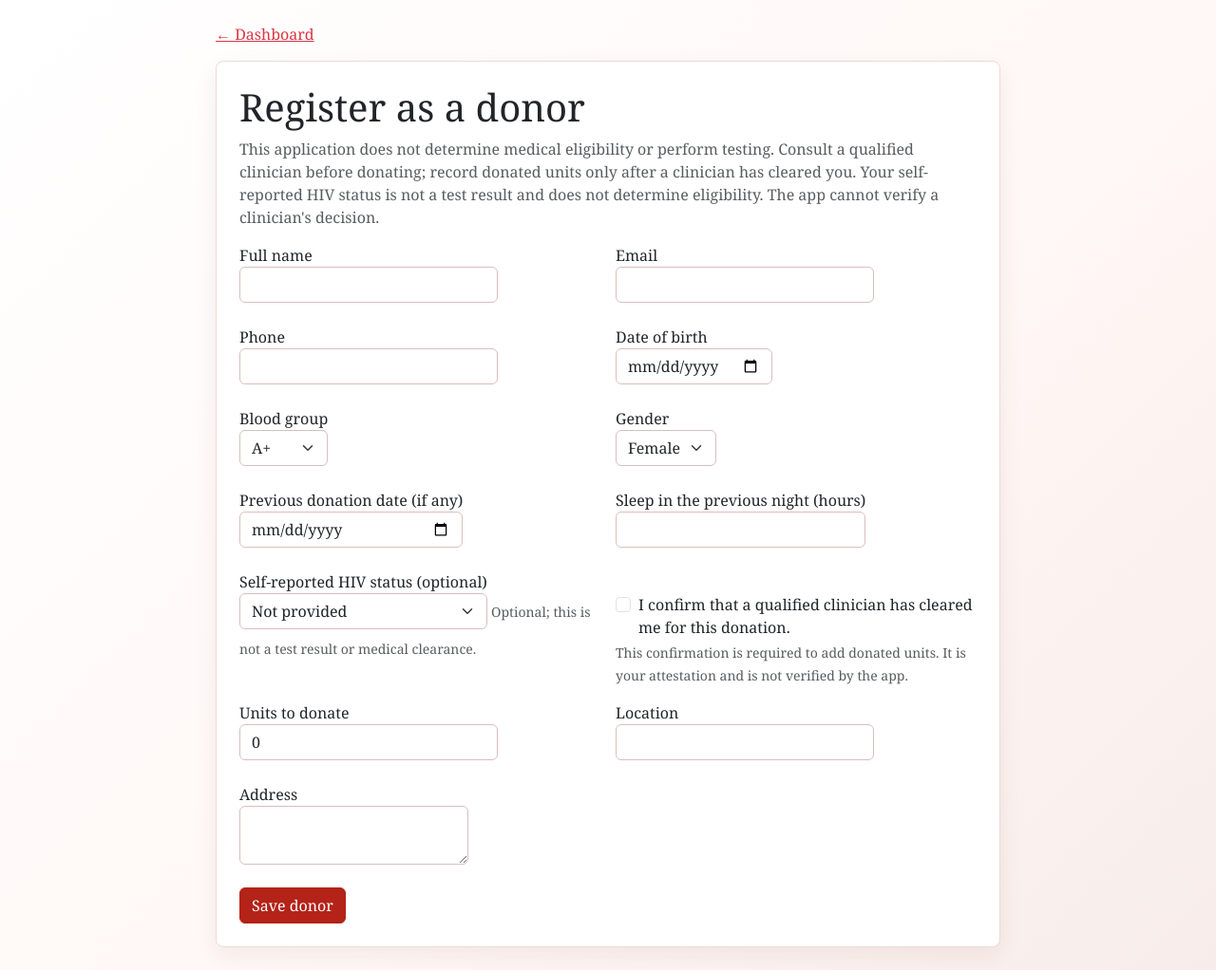
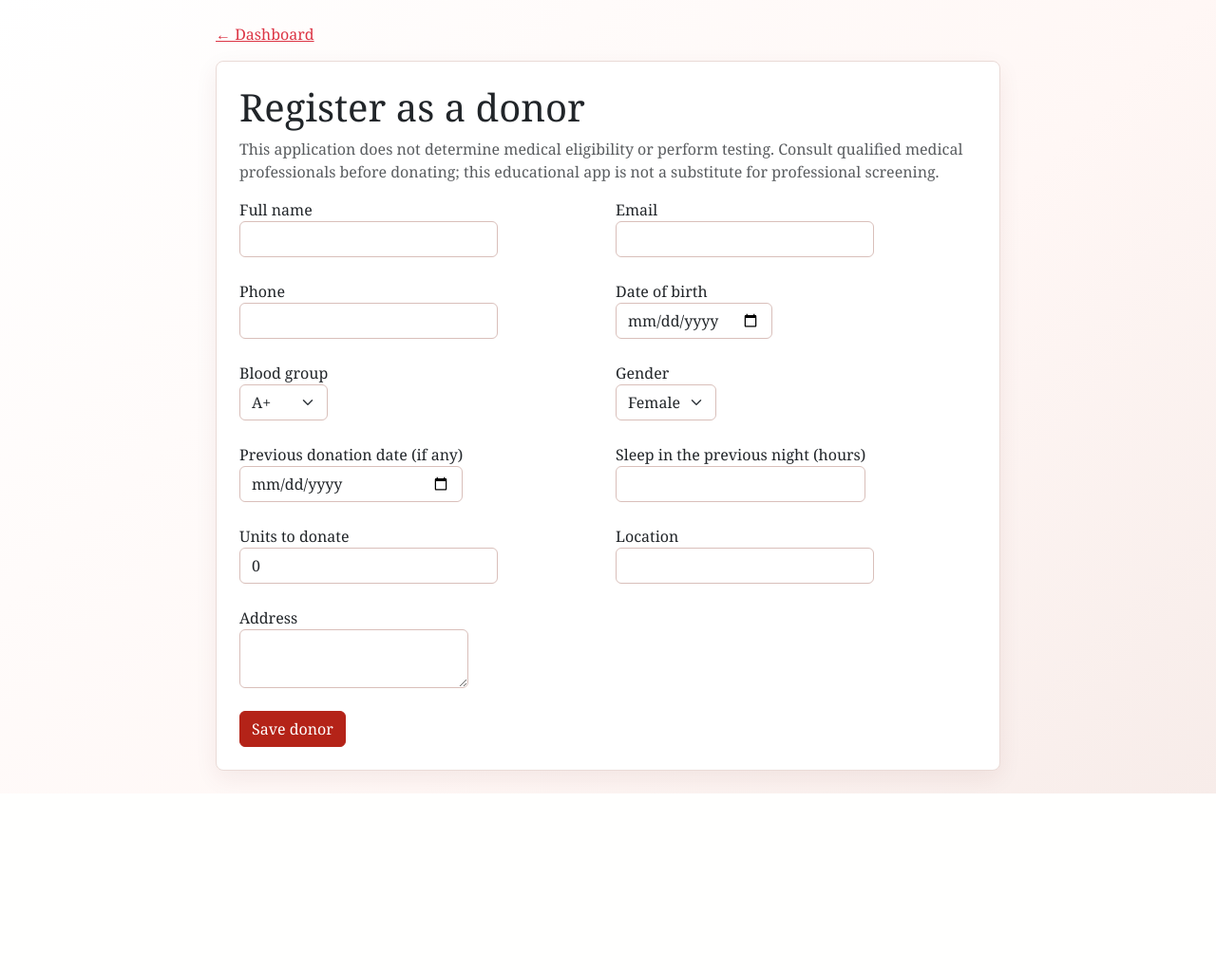
Before and after one commit to midlaj132/bloodlink-blood-bank-management, a Flask app: page /donor in a window 1280 px wide. Shown: the whole page at 95% size. After the commit the page ends 836 px from the top, so only its background shows below. Run offline with Flask 3, Linux system fonts and the light colour scheme; a user stored in the database is signed in; data that the repository does not hold is empty; some libraries are stand-ins or nearby versions.

Commit message:
Remove HIV screening from donor workflow
Co-authored-by: Copilot <223556219+Copilot@users.noreply.github.com>

```diff
--- a/app.py
+++ b/app.py
@@ -72,8 +72,6 @@ def ensure_donor_columns():
         db.execute("ALTER TABLE donors ADD COLUMN IF NOT EXISTS location TEXT NOT NULL DEFAULT ''")
         db.execute("ALTER TABLE donors ADD COLUMN IF NOT EXISTS units_donated INTEGER NOT NULL DEFAULT 0")
         db.execute("ALTER TABLE donors ADD COLUMN IF NOT EXISTS sleep_hours REAL NOT NULL DEFAULT 0")
-        db.execute("ALTER TABLE donors ADD COLUMN IF NOT EXISTS self_reported_hiv_status TEXT NOT NULL DEFAULT 'Not provided'")
-        db.execute("ALTER TABLE donors ADD COLUMN IF NOT EXISTS clinician_clearance_attested TEXT NOT NULL DEFAULT 'No'")
     else:
         columns = {row[1] for row in db.execute("PRAGMA table_info(donors)").fetchall()}
         if "location" not in columns:
@@ -82,10 +80,6 @@ def ensure_donor_columns():
             db.execute("ALTER TABLE donors ADD COLUMN units_donated INTEGER NOT NULL DEFAULT 0")
         if "sleep_hours" not in columns:
             db.execute("ALTER TABLE donors ADD COLUMN sleep_hours REAL NOT NULL DEFAULT 0")
-        if "self_reported_hiv_status" not in columns:
-            db.execute("ALTER TABLE donors ADD COLUMN self_reported_hiv_status TEXT NOT NULL DEFAULT 'Not provided'")
-        if "clinician_clearance_attested" not in columns:
-            db.execute("ALTER TABLE donors ADD COLUMN clinician_clearance_attested TEXT NOT NULL DEFAULT 'No'")
     db.commit()
 
 
@@ -117,8 +111,7 @@ def init_database():
         email TEXT NOT NULL, phone TEXT NOT NULL, blood_group TEXT NOT NULL, dob TEXT NOT NULL,
         gender TEXT NOT NULL, address TEXT NOT NULL, location TEXT NOT NULL DEFAULT '',
         last_donation TEXT, eligibility TEXT NOT NULL, units_donated INTEGER NOT NULL DEFAULT 0,
-        sleep_hours REAL NOT NULL DEFAULT 0, self_reported_hiv_status TEXT NOT NULL DEFAULT 'Not provided',
-        clinician_clearance_attested TEXT NOT NULL DEFAULT 'No',
+        sleep_hours REAL NOT NULL DEFAULT 0,
         created_at TEXT NOT NULL, FOREIGN KEY (user_id) REFERENCES users(id) ON DELETE CASCADE
     )""",
     f"""CREATE TABLE IF NOT EXISTS blood_inventory (
@@ -196,11 +189,6 @@ def prepare_donor_form(form):
         return None, "Enter a valid donor email and phone number."
     if not valid_blood_group(form["blood_group"]):
         return None, "Select a valid blood group."
-    self_reported_hiv_status = form.get("self_reported_hiv_status", "Not provided")
-    if self_reported_hiv_status not in {"Not provided", "Negative", "Positive", "Unsure"}:
-        return None, "Select a valid self-reported HIV status."
-    clinician_clearance_attested = form.get("clinician_clearance_attested") == "yes"
-
     try:
         birth_date = datetime.strptime(form["dob"], "%Y-%m-%d").date()
         previous_donation = form.get("last_donation", "").strip()
@@ -231,8 +219,6 @@ def prepare_donor_form(form):
         "last_donation": previous_donation or None,
         "units_donated": units,
         "sleep_hours": sleep_hours,
-        "self_reported_hiv_status": self_reported_hiv_status,
-        "clinician_clearance_attested": clinician_clearance_attested,
     }, None
 
 
@@ -357,14 +343,6 @@ def donor_add():
         if error:
             flash(error, "danger")
             return render_template("donor.html", donor=form)
-        if g.user["role"] == "admin":
-            donor_data["self_reported_hiv_status"] = "Not provided"
-            if donor_data["units_donated"] > 0:
-                flash("The donor must record their own clinician-clearance confirmation before donated units can be added.", "danger")
-                return render_template("donor.html", donor=form)
-        elif donor_data["units_donated"] > 0 and not donor_data["clinician_clearance_attested"]:
-            flash("Confirm that a qualified clinician has cleared you before recording donated units.", "danger")
-            return render_template("donor.html", donor=form)
         eligible = donor_is_eligible(
             donor_data["dob"], donor_data["last_donation"],
             donor_data["sleep_hours"]
@@ -379,8 +357,8 @@ def donor_add():
         ) else "Not eligible"
         try:
             db = get_db()
-            db.execute("""INSERT INTO donors (user_id,name,email,phone,blood_group,dob,gender,address,location,last_donation,eligibility,units_donated,sleep_hours,self_reported_hiv_status,clinician_clearance_attested,created_at)
-                VALUES (?,?,?,?,?,?,?,?,?,?,?,?,?,?,?,?)""", (g.user["id"], donor_data["name"], donor_data["email"], donor_data["phone"], donor_data["blood_group"], donor_data["dob"], donor_data["gender"], donor_data["address"], donor_data["location"], donated_at, eligibility, donor_data["units_donated"], donor_data["sleep_hours"], donor_data["self_reported_hiv_status"], "Yes" if donor_data["clinician_clearance_attested"] else "No", now()))
+            db.execute("""INSERT INTO donors (user_id,name,email,phone,blood_group,dob,gender,address,location,last_donation,eligibility,units_donated,sleep_hours,created_at)
+                VALUES (?,?,?,?,?,?,?,?,?,?,?,?,?,?)""", (g.user["id"], donor_data["name"], donor_data["email"], donor_data["phone"], donor_data["blood_group"], donor_data["dob"], donor_data["gender"], donor_data["address"], donor_data["location"], donated_at, eligibility, donor_data["units_donated"], donor_data["sleep_hours"], now()))
             db.commit()
         except (sqlite3.IntegrityError, psycopg.IntegrityError):
             db.rollback()
@@ -408,17 +386,8 @@ def donor_edit(donor_id):
         if error:
             flash(error, "danger")
             return render_template("donor.html", donor=form)
-        if g.user["role"] == "admin":
-            donor_data["self_reported_hiv_status"] = donor["self_reported_hiv_status"]
-
         previous_units = donor["units_donated"]
         additional_units = donor_data["units_donated"] - previous_units
-        if additional_units > 0 and g.user["role"] == "admin":
-            flash("The donor must record their own clinician-clearance confirmation before additional donated units can be added.", "danger")
-            return render_template("donor.html", donor=form)
-        if additional_units > 0 and not donor_data["clinician_clearance_attested"]:
-            flash("Confirm that a qualified clinician has cleared you before recording additional donated units.", "danger")
-            return render_template("donor.html", donor=form)
         if additional_units > 0 and not donor_is_eligible(
             donor_data["dob"], donor["last_donation"], donor_data["sleep_hours"]
         ):
@@ -429,11 +398,8 @@ def donor_edit(donor_id):
         eligibility = "Eligible" if donor_is_eligible(
             donor_data["dob"], donated_at, donor_data["sleep_hours"]
         ) else "Not eligible"
-        clinician_clearance_attested = donor["clinician_clearance_attested"]
-        if additional_units > 0:
-            clinician_clearance_attested = "Yes"
         previous_group = donor["blood_group"]
-        db.execute("""UPDATE donors SET name=?,email=?,phone=?,blood_group=?,dob=?,gender=?,address=?,location=?,last_donation=?,eligibility=?,units_donated=?,sleep_hours=?,self_reported_hiv_status=?,clinician_clearance_attested=? WHERE id=?""", (donor_data["name"], donor_data["email"], donor_data["phone"], donor_data["blood_group"], donor_data["dob"], donor_data["gender"], donor_data["address"], donor_data["location"], donated_at, eligibility, donor_data["units_donated"], donor_data["sleep_hours"], donor_data["self_reported_hiv_status"], clinician_clearance_attested, donor_id))
+        db.execute("""UPDATE donors SET name=?,email=?,phone=?,blood_group=?,dob=?,gender=?,address=?,location=?,last_donation=?,eligibility=?,units_donated=?,sleep_hours=? WHERE id=?""", (donor_data["name"], donor_data["email"], donor_data["phone"], donor_data["blood_group"], donor_data["dob"], donor_data["gender"], donor_data["address"], donor_data["location"], donated_at, eligibility, donor_data["units_donated"], donor_data["sleep_hours"], donor_id))
         db.commit()
         if previous_group == donor_data["blood_group"]:
             adjust_inventory_for_group(donor_data["blood_group"], additional_units)
--- a/templates/donor.html
+++ b/templates/donor.html
@@ -17,7 +17,7 @@
           <div class="alert alert-{{ category }}">{{ message }}</div>
         {% endfor %}
       {% endwith %}
-      <p class="text-muted">This application does not determine medical eligibility or perform testing. Consult a qualified clinician before donating; record donated units only after a clinician has cleared you. Your self-reported HIV status is not a test result and does not determine eligibility. The app cannot verify a clinician's decision.</p>
+      <p class="text-muted">This application does not determine medical eligibility or perform testing. Consult qualified medical professionals before donating; this educational app is not a substitute for professional screening.</p>
       <form method="post" class="row g-3">
         {% for label,name,type in [('Full name','name','text'),('Email','email','email'),('Phone','phone','text'),('Date of birth','dob','date')] %}
           <div class="col-md-6">
@@ -56,35 +56,6 @@
           </label>
         </div>
         <div class="col-md-6">
-          {% if g.user['role'] == 'admin' %}
-            <label class="form-label">Donor self-reported HIV status
-              <input class="form-control" type="text" value="{{ donor['self_reported_hiv_status'] if donor else 'Not provided' }}" readonly>
-            </label>
-          {% else %}
-            <label class="form-label">Self-reported HIV status (optional)
-              <select class="form-select" name="self_reported_hiv_status">
-                {% for status in ['Not provided','Negative','Positive','Unsure'] %}
-                  <option {% if donor and donor['self_reported_hiv_status'] == status %}selected{% elif not donor and status == 'Not provided' %}selected{% endif %}>{{ status }}</option>
-                {% endfor %}
-              </select>
-            </label>
-            <small class="text-muted">Optional; this is not a test result or medical clearance.</small>
-          {% endif %}
-        </div>
-        <div class="col-md-6">
-          {% if g.user['role'] == 'admin' %}
-            <label class="form-label">Donor clinician-clearance confirmation
-              <input class="form-control" type="text" value="{{ donor['clinician_clearance_attested'] if donor else 'Not provided' }}" readonly>
-            </label>
-          {% else %}
-            <div class="form-check mt-4">
-              <input class="form-check-input" type="checkbox" id="clinician-clearance" name="clinician_clearance_attested" value="yes" {% if donor and donor['clinician_clearance_attested'] == 'Yes' %}checked{% endif %}>
-              <label class="form-check-label" for="clinician-clearance">I confirm that a qualified clinician has cleared me for this donation.</label>
-            </div>
-            <small class="text-muted">This confirmation is required to add donated units. It is your attestation and is not verified by the app.</small>
-          {% endif %}
-        </div>
-        <div class="col-md-6">
           <label class="form-label">{{ 'Total units donated' if donor else 'Units to donate' }}
             <input class="form-control" type="number" min="0" name="units_donated" value="{{ donor['units_donated'] if donor else 0 }}" required>
           </label>
```
Also changed, not shown: README.md.
